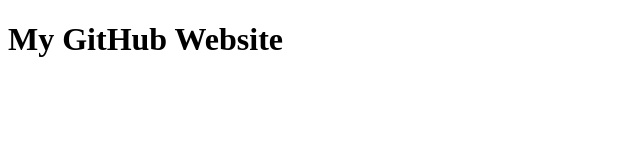
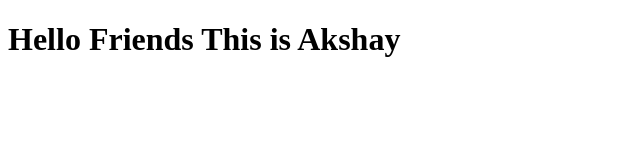
Before and after one commit to AKSHAY-b3/akshay.github.io, a plain HTML site: page index.html in a window 1280 px wide. Shown: the whole page, without its empty margins (0-640 px from the left). Drawn offline with Linux system fonts and the light colour scheme.

Commit message:
Update index.html

```diff
--- a/index.html
+++ b/index.html
@@ -5,6 +5,6 @@
 
 </head>
 <body>
-<h1>My GitHub Website
+<h1>Hello Friends This is Akshay
 </body>
 </html>
```
